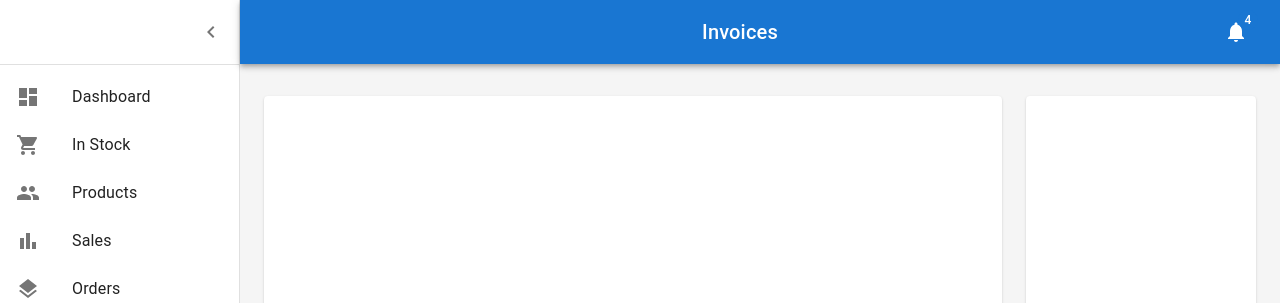
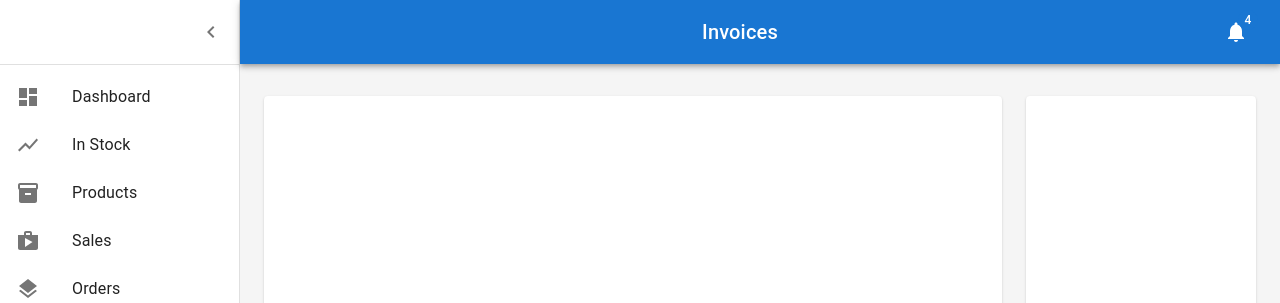
Before and after one commit to kiprogony/invoice-app, a React (Create React App) app: page /dashboard in a window 1280 px wide. Shown: the top 303 px of the page. Built offline with nearby package versions, Linux system fonts and the light colour scheme.

Commit message:
Fit: add icons

```diff
--- a/src/components/dashboard/Listitems.js
+++ b/src/components/dashboard/Listitems.js
@@ -4,10 +4,10 @@ import ListItemIcon from '@mui/material/ListItemIcon';
 import ListItemText from '@mui/material/ListItemText';
 import ListSubheader from '@mui/material/ListSubheader';
 import DashboardIcon from '@mui/icons-material/Dashboard';
-import ShoppingCartIcon from '@mui/icons-material/ShoppingCart';
-import PeopleIcon from '@mui/icons-material/People';
-import BarChartIcon from '@mui/icons-material/BarChart';
 import LayersIcon from '@mui/icons-material/Layers';
+import ShowChartIcon from '@mui/icons-material/ShowChart';
+import Inventory2Icon from '@mui/icons-material/Inventory2';
+import ShopIcon from '@mui/icons-material/Shop';
 // import AssignmentIcon from '@mui/icons-material/Assignment';
 
 export const mainListItems = (
@@ -20,19 +20,19 @@ export const mainListItems = (
     </ListItemButton>
     <ListItemButton>
       <ListItemIcon>
-        <ShoppingCartIcon />
+        <ShowChartIcon />
       </ListItemIcon>
       <ListItemText primary="In Stock" />
     </ListItemButton>
     <ListItemButton>
       <ListItemIcon>
-        <PeopleIcon />
+        <Inventory2Icon />
       </ListItemIcon>
       <ListItemText primary="Products" />
     </ListItemButton>
     <ListItemButton>
       <ListItemIcon>
-        <BarChartIcon />
+        <ShopIcon />
       </ListItemIcon>
       <ListItemText primary="Sales" />
     </ListItemButton>
```
